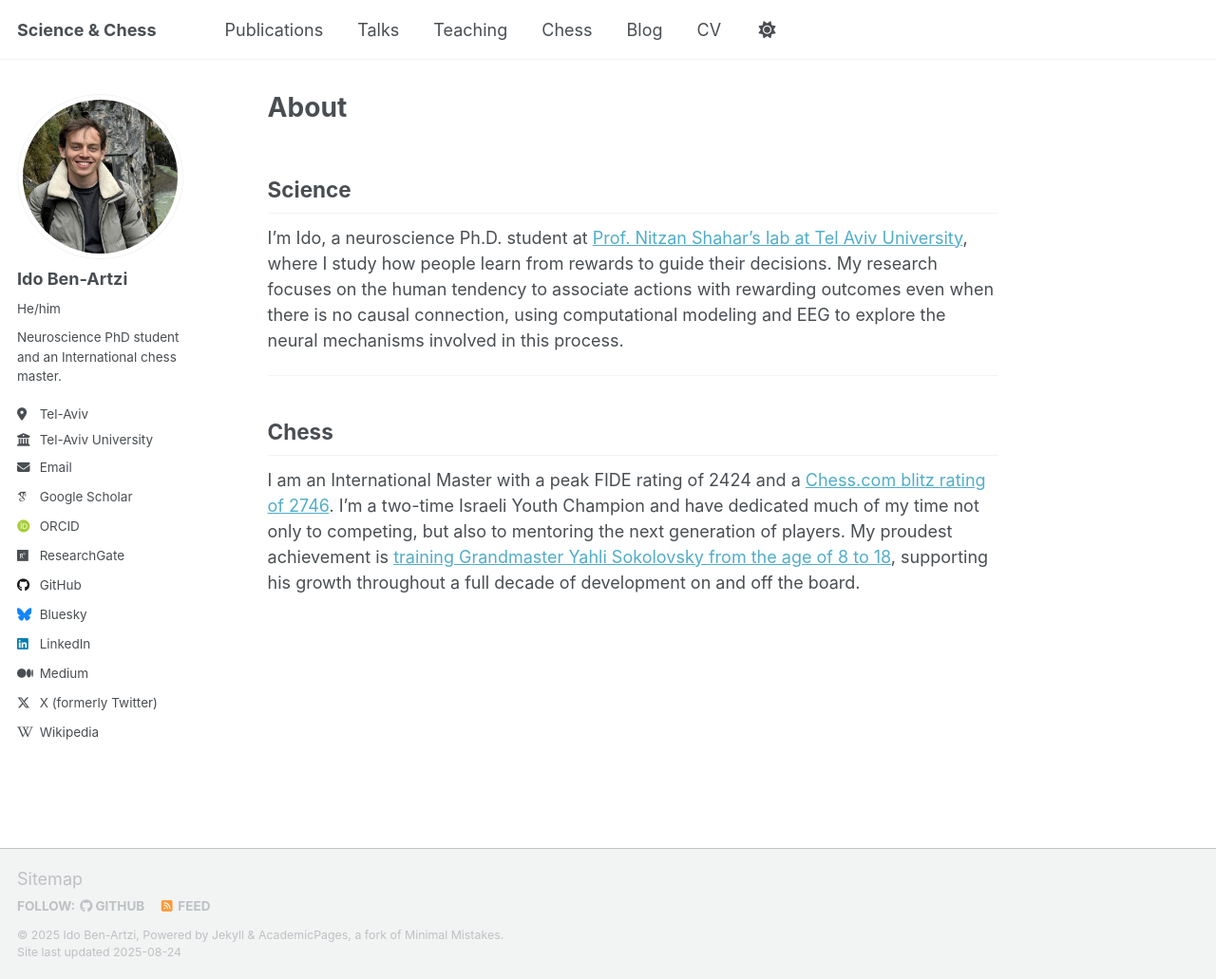
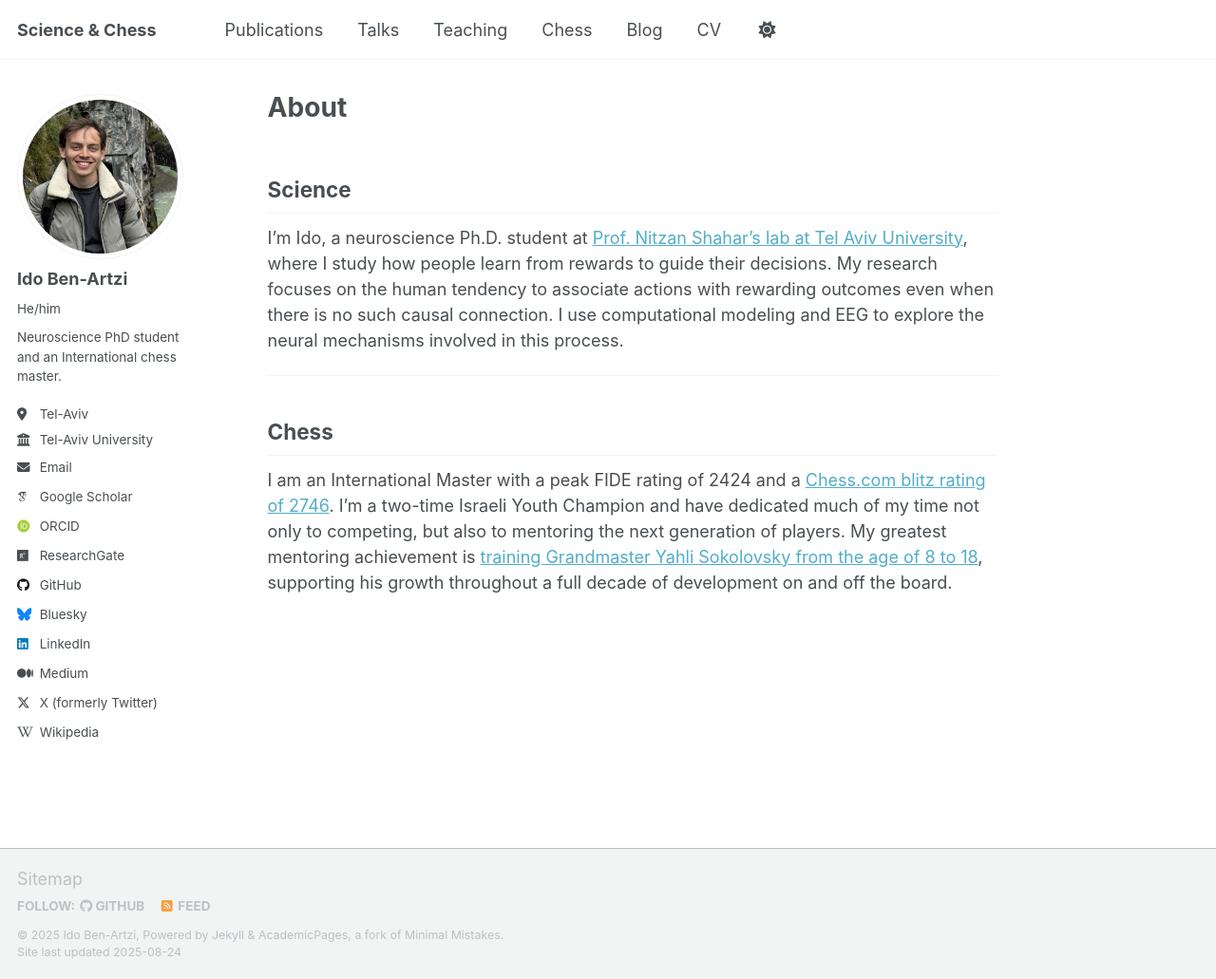
Before and after one commit to idoba2030/idoba2030.github.io, a Jekyll site: the page built from _pages/about.md, in a window 1280 px wide and 1031 px high. Shown: the whole window at 95% size. Built offline with Jekyll 4.4.1, drawn with Linux system fonts in a browser that asks for light colours; some web fonts are replaced; a script that is not in the unit is left out.

Commit message:
fix cv and about

```diff
--- a/_pages/about.md
+++ b/_pages/about.md
@@ -9,10 +9,10 @@ redirect_from:
 
 ## Science
 
-I'm Ido, a neuroscience Ph.D. student at [Prof. Nitzan Shahar's lab at Tel Aviv University](https://www.shahar-lab.com/), where I study how people learn from rewards to guide their decisions. My research focuses on the human tendency to associate actions with rewarding outcomes even when there is no causal connection, using computational modeling and EEG to explore the neural mechanisms involved in this process.
+I'm Ido, a neuroscience Ph.D. student at [Prof. Nitzan Shahar's lab at Tel Aviv University](https://www.shahar-lab.com/), where I study how people learn from rewards to guide their decisions. My research focuses on the human tendency to associate actions with rewarding outcomes even when there is no such causal connection. I use computational modeling and EEG to explore the neural mechanisms involved in this process.
 
 ---
 
 ## Chess
 
-I am an International Master with a peak FIDE rating of 2424 and a [Chess.com blitz rating of 2746](https://www.chess.com/member/idobenartzi). I’m a two-time Israeli Youth Champion and have dedicated much of my time not only to competing, but also to mentoring the next generation of players. My proudest achievement is [training Grandmaster Yahli Sokolovsky from the age of 8 to 18](https://medium.com/@ido-iba/from-an-amateur-chess-player-to-europes-1-3e174ed9d4f4), supporting his growth throughout a full decade of development on and off the board.
+I am an International Master with a peak FIDE rating of 2424 and a [Chess.com blitz rating of 2746](https://www.chess.com/member/idobenartzi). I’m a two-time Israeli Youth Champion and have dedicated much of my time not only to competing, but also to mentoring the next generation of players. My greatest mentoring achievement is [training Grandmaster Yahli Sokolovsky from the age of 8 to 18](https://medium.com/@ido-iba/from-an-amateur-chess-player-to-europes-1-3e174ed9d4f4), supporting his growth throughout a full decade of development on and off the board.
```
Also changed, not shown: _pages/cv.md (+2 -2 lines).
